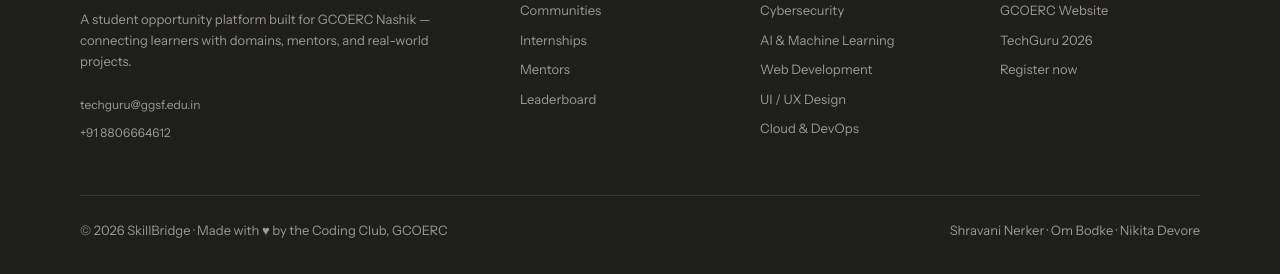
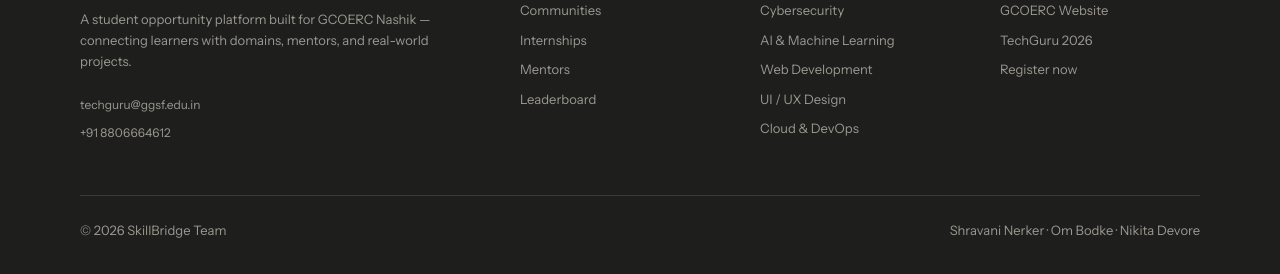
Before and after one commit to Om-Bodke384/skillbridgeprototype, a plain HTML site: page index.html in a window 1280 px wide. Shown: the part 3593-3867 px from the top of the page. Drawn offline with Linux system fonts and the light colour scheme.

Commit message:
Update index.html

```diff
--- a/index.html
+++ b/index.html
@@ -401,7 +401,7 @@
       </div>
     </div>
     <div class="footer-bottom">
-      <span>© 2026 SkillBridge · Made with ♥ by the Coding Club, GCOERC</span>
+      <span>© 2026 SkillBridge Team</span>
       <span>Shravani Nerker · Om Bodke · Nikita Devore </span>
     </div>
   </div>
```
